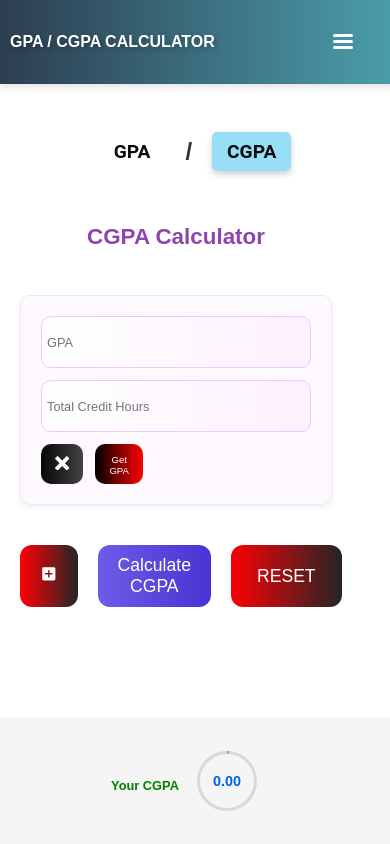
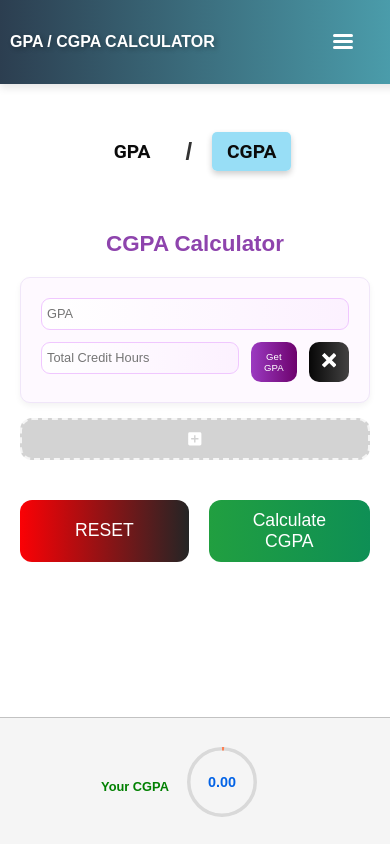
Before and after one commit to Balaj-Maqbool/GPA-CGPA--Calculator, a React (Vite) app: page /cgpa in a window 390 px wide. Built offline with nearby package versions, Linux system fonts and the light colour scheme.

Commit message:
adding some final dtyles

```diff
--- a/src/Components/CGPA_calculator/CGPA.jsx
+++ b/src/Components/CGPA_calculator/CGPA.jsx
@@ -145,7 +145,7 @@ const CGPA = () => {
           <h3>CGPA Calculator</h3>
           <div className="cgpa_calculation_left">
             <div className="semester_container">
-              {semesters.map((semester) => {
+              {semesters.map((semester,index) => {
                 return (
                   <div className="semesters" key={semester.id}>
                     <input
@@ -173,6 +173,14 @@ const CGPA = () => {
                       }}
                     />
                     <button
+                      className="get_gpa"
+                      onClick={() => {
+                        getGPA(semester.id);
+                      }}
+                    >
+                      Get GPA
+                    </button>
+                    <button
                       onClick={() => {
                         deleteSemester(semester.id);
                       }}
@@ -180,28 +188,22 @@ const CGPA = () => {
                     >
                       <ImCross />
                     </button>
-                    <button
-                      className="get_gpa"
-                      onClick={() => {
-                        getGPA(semester.id);
-                      }}
-                    >
-                      Get GPA
-                    </button>
-                  </div>
+                    </div>
                 );
               })}
+
             </div>
+            <button onClick={addSemester} className="add_semester_button">
+              <MdAddBox />
+            </button>
             <div className="button_container">
-              <button onClick={addSemester} className="add_semester_button">
-                <MdAddBox />
+              <button className="reset_button" onClick={handleRest}>
+                RESET
               </button>
               <button onClick={calculateCGPA} className="calculate_button">
                 Calculate CGPA
               </button>
-              <button className="reset_button" onClick={handleRest}>
-                RESET
-              </button>
+
             </div>
           </div>
         </section>
--- a/src/Components/GPA_CGPA.css
+++ b/src/Components/GPA_CGPA.css
@@ -1,23 +1,23 @@
 
   .gpa_container ,.cgpa_container {
-    width: 100%;
     display: flex;
     justify-content: space-between;
     gap: 20px;
     background: #ffffff;
     padding: 50px;
-    margin-top: 120px;
-    margin-bottom: 150px;
-    max-width: 65vw;
+    margin-top: 15vh;
+    margin-bottom: 17vh;
+    max-width: 62vw;
+    /* border: 1px solid black; */
+
   }
 
   h3 {
-    /* position: fixed; */
     text-align: center;
     color: #8e44ad;
-    margin-bottom: 25px;
     font-size: 1.5rem;
     font-weight: bold;
+    /* border: 1px solid greenyellow; */
   }
 
   .subjects ,.semesters{
@@ -28,8 +28,7 @@
     padding: 20px;
     border-radius: 10px;
     border: 1px solid #f0e6f9;
-    box-shadow: 0 3px 6px rgba(0, 0, 0, 0.05);
-    animation: slideInUp 0.5s ease-out;
+    box-shadow: 0 3px 6px rgba(10, 10, 10, 0.05);
     margin-bottom: 5px;
   }
   .semesters{
@@ -42,11 +41,11 @@
     flex: 1;
     padding: 8px;
     border: 1px solid #f0c7ff;
-    border-radius: 10px;
+    border-radius: 12px;
     font-size: 0.9rem;
     background: linear-gradient(to right, #ffffff, #fcf1ff);
     transition: border-color 0.3s ease, box-shadow 0.3s ease;
-    height: 40px;
+    height: 20px;
   }
 
   .subject_input:focus,
@@ -59,8 +58,8 @@
   }
 
   .delete_button,.get_gpa{
-    flex: .01;
-    padding: 10px 14px;
+    flex: 0;
+    padding: 9px 13px;
     background: linear-gradient(to right, #070707, #434242);
     color: #fff;
     border: none;
@@ -71,7 +70,6 @@
     height: 40px;
   }
   .get_gpa{
-    background: linear-gradient(to right,black,red);
     font-size: 0.6rem;
 
   }
@@ -79,6 +77,7 @@
   .delete_button:hover,.get_gpa:hover {
     transform: translateY(-4px);
     box-shadow: 0 2px 6px rgba(0, 0, 0, 0.15);
+    background: linear-gradient(to right, #b40e0e, #cb4545);
   }
 
   .delete_button:active ,.get_gpa:active{
@@ -90,10 +89,13 @@
   .add_subject_button,
   .add_semester_button,
   .calculate_button ,.reset_button ,.goTo_cgpa{
-    display: inline-block;
+    display: flex;
+    justify-content: center;
+    align-items: center;
+    width: 100%;
     margin: 15px auto;
     padding: 12px 26px;
-    background: linear-gradient(to right, #6c5ce7, #4834d4);
+    background: linear-gradient(to right, #219f40, #0e8f55);
     color: #fff;
     border: none;
     border-radius: 12px;
@@ -101,17 +103,23 @@
     font-size: 1.1rem;
     transition: transform 0.3s ease, background 0.3s ease;
   }
-  .goTo_cgpa{
-    background: linear-gradient(to right, grey,black);
+  .goTo_cgpa,.get_gpa{
+    background: linear-gradient(to right, rgb(155, 58, 193),rgb(109, 2, 109));
   }
-  .reset_button,.add_semester_button,.add_subject_button{
+  .reset_button{
     background: linear-gradient(to right, #fb0105, #242525);;
   }
+  .add_subject_button,
+  .add_semester_button{
+    background: lightgray;
+    color:white;
+    border: 2px dashed whitesmoke;
 
+  }
   .add_subject_button:hover,
   .add_semester_button:hover,
   .calculate_button:hover ,.reset_button:hover{
-    background: linear-gradient(to right, #4834d4, #2c3a91);
+    background: linear-gradient(to right, #4199a6, #67d4b5);
     transform: scale(1.05);
   }
 
@@ -131,30 +139,10 @@
   @media (max-width: 768px) {
     .gpa_container ,.cgpa_container{
       flex-direction: column;
-      width: 100vw;
+      max-width: 100%;
     }
-
-    .gpa_calculation_section,
-    .cgpa_calculation_section,
-    .progress_container {
-      flex: 100%;
-    }
-
-    .subjects .semesters{
-      flex-direction: column;
-    }
-
-    .add_subject_button,
-    .add_semester_button,
-    .calculate_button {
-      width: 100%;
-    }
-
-    .subject_input,
-    .gpa_input,
-    .marks_input,
-    .credit_hours_input {
-      flex: 100%;
+    .delete_button{
+      flex: 0;
     }
   }
 
@@ -227,6 +215,7 @@
     .credit_hours_input {
       font-size: 0.8rem;
       padding: 5px;
+      border-radius: 9px;
     }
 
     button {
--- a/src/Components/GPA_calculator/GPA_calculator.jsx
+++ b/src/Components/GPA_calculator/GPA_calculator.jsx
@@ -189,12 +189,12 @@ const GPA_calculator = () => {
     }
   }, [location.state, GPA]);
 
-  // useEffect(() => {
-  //   if (location?.state?.reset === true) {
-  //     handleReset();
-  //     location.state.reset = false;
-  //   }
-  // }, [location?.state]);
+  useEffect(() => {
+    if (location?.state?.reset === true) {
+      handleReset();
+      location.state.reset = false;
+    }
+  }, [location?.state]);
 
   const goToCGPA = () => {
     if (updatedSemesters?.length > 0) {
@@ -281,17 +281,6 @@ const GPA_calculator = () => {
                 );
               })}
             </div>
-            <div className="button_container">
-              <button className="add_subject_button" onClick={addSubject}>
-                <MdAddBox />
-              </button>
-              <button className="calculate_button" onClick={Calculation}>
-                Calculate GPA
-              </button>
-              <button className="reset_button" onClick={handleReset}>
-                Reset
-              </button>
-
             {location.state && GPA.gpa ? (
               <button
                 className="goTo_cgpa"
@@ -299,11 +288,21 @@ const GPA_calculator = () => {
                   goToCGPA();
                 }}
               >
-                  Back to CGPA
+                Add to CGPA
               </button>
             ) : (
               ""
             )}
+            <button className="add_subject_button" onClick={addSubject}>
+              <MdAddBox />
+            </button>
+            <div className="button_container">
+              <button className="reset_button" onClick={handleReset}>
+                Reset
+              </button>
+              <button className="calculate_button" onClick={Calculation}>
+                Calculate GPA
+              </button>
             </div>
           </div>
         </section>
--- a/src/Components/ProgressBar/ProgressBar.css
+++ b/src/Components/ProgressBar/ProgressBar.css
@@ -1,13 +1,12 @@
-
-
 .progress-bar-container {
   display: flex;
   flex-direction: column;
   justify-content: center;
   align-items: center;
-    position:fixed;
+  position: fixed;
   right: 60px;
   top: 250px;
+
 
 }
 
@@ -37,7 +36,7 @@
   font-size: 1.3rem;
   font-weight: 700;
   text-align: center;
-    color:rgb(2, 141, 2);
+  color: rgb(2, 141, 2);
 }
 
 
@@ -46,9 +45,10 @@
 /* Responsive Design */
 @media (max-width: 1200px) {
 
-    .progress-bar-container{
+  .progress-bar-container {
     right: 70px;
   }
+
   .circle-container {
     width: 150px;
     height: 150px;
@@ -87,7 +87,9 @@
     right: 0;
     min-width: 100%;
     background: whitesmoke;
+    border-top: 1.5px solid rgb(194, 194, 194);
   }
+
   .circle-container {
     position: absolute;
     right: 30%;
@@ -99,6 +101,7 @@
     text-align: center;
     font-family: Arial, sans-serif;
   }
+
   .circle-center .value {
     font-size: 1.6rem;
     font-weight: 600;
@@ -106,20 +109,21 @@
 
   .circle-label {
     font-size: 1.5rem;
-      color:green;
+    color: green;
     font-weight: 600;
     transform: translateX(-30%);
   }
 
 }
-  @media(max-width:710px){
+
+@media(max-width:710px) {
   .circle-label {
     font-size: 1.4rem;
     transform: translateX(-50%);
   }
 }
 
-  @media(max-width:610px){
+@media(max-width:610px) {
   .circle-label {
     font-size: 1.4rem;
     transform: translateX(-70%);
@@ -142,10 +146,11 @@
 }
 
 @media (max-width: 480px) {
-    .progress-bar-container{
+  .progress-bar-container {
     top: 80vh;
     height: 20vh;
   }
+
   .circle-container {
     width: 80px;
     height: 80px;
@@ -160,34 +165,38 @@
     transform: translateX(-65px);
   }
 }
+
 @media (max-width:400px) {
-    .progress-bar-container{
+  .progress-bar-container {
     top: 85%;
     height: 15vh;
     width: 100%;
   }
+
   .circle-container {
-      width: 60px;
-      height: 60px;
+    width: 70px;
+    height: 70px;
   }
+
   .circle-center .value {
     font-size: 0.9rem;
   }
 
   .circle-label {
     font-size: 0.8rem;
-      transform: translateX(-50px);
+    transform: translateX(-60px);
   }
 
 }
-  @media(max-width:325px){
-    .progress-bar-container{
+
+@media(max-width:325px) {
+  .progress-bar-container {
     top: 87%;
   }
 }
 
-  @media(max-width:280px){
-    .progress-bar-container{
+@media(max-width:280px) {
+  .progress-bar-container {
     top: 90%;
   }
 }
```
Lines whose indentation alone changed are shown as unchanged.
